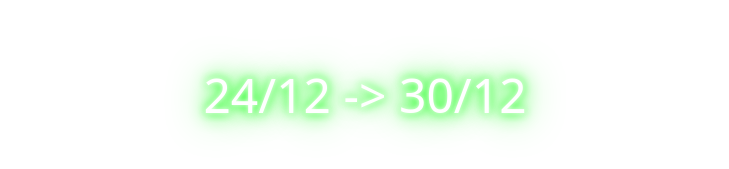
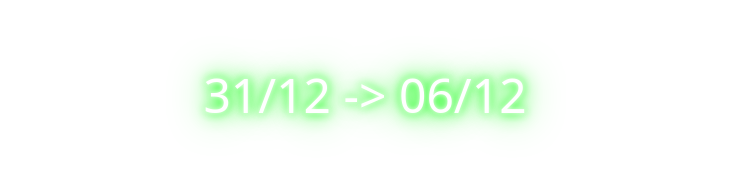
Before and after one commit to SakouDev/sakuto.fr, a Next.js app: page / in a window 1280 px wide. Shown: the part 229-398 px from the top of the page, without its empty margins (275-1004 px from the left). Built offline with nearby package versions, Linux system fonts and the light colour scheme.

Commit message:
date change

```diff
--- a/src/app/page.tsx
+++ b/src/app/page.tsx
@@ -11,7 +11,7 @@ export default function Home() {
 
     <div className="card  h-96">
       <div className="card-body flex flex-col items-center justify-around">
-        <h2 className="card-title text-white text-5xl font-medium neon-text mt-2">{`24/12 -> 30/12`}</h2>
+        <h2 className="card-title text-white text-5xl font-medium neon-text mt-2">{`31/12 -> 06/12`}</h2>
 
         <div className="card-actions justify-end">
         <ul className="flex flex-row items-center justify-center gap-20">
```
